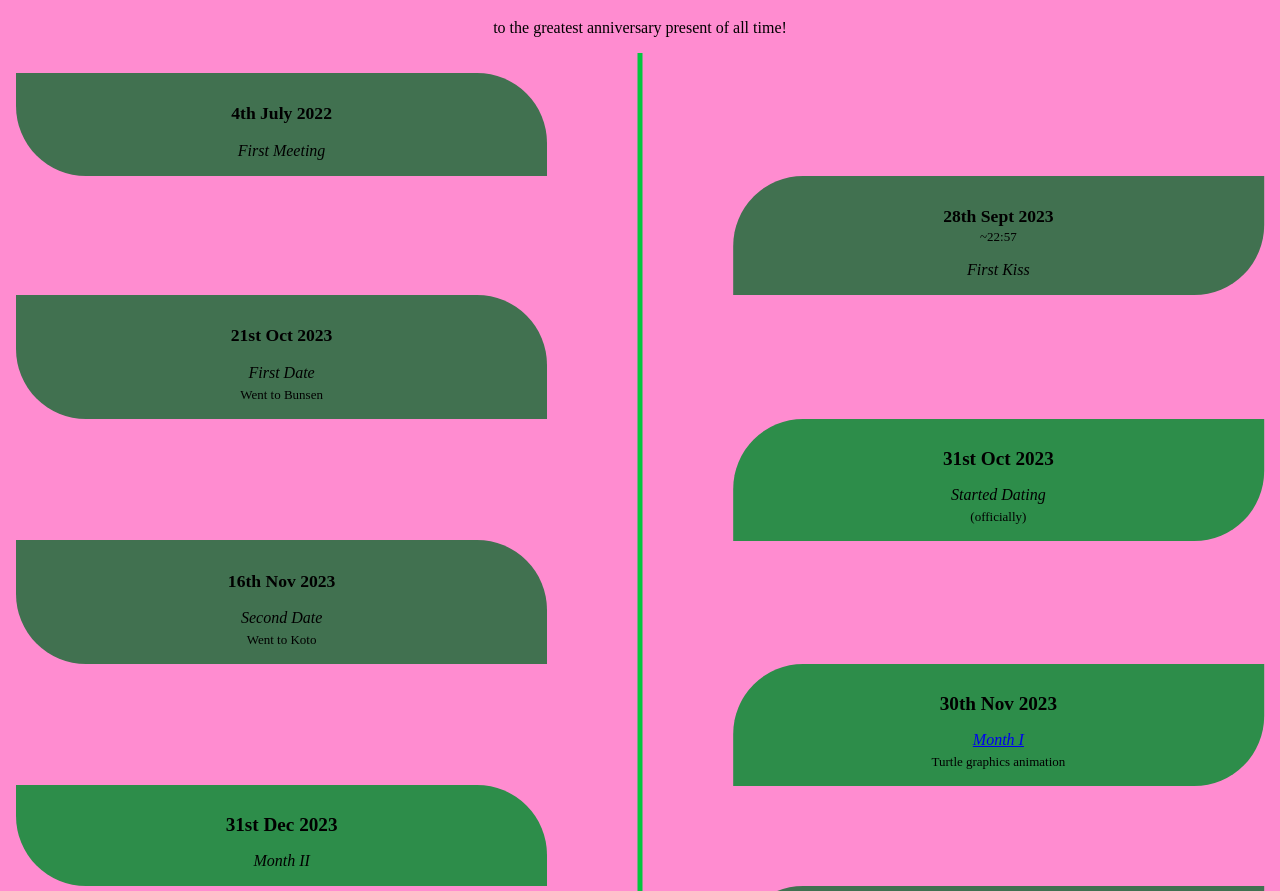
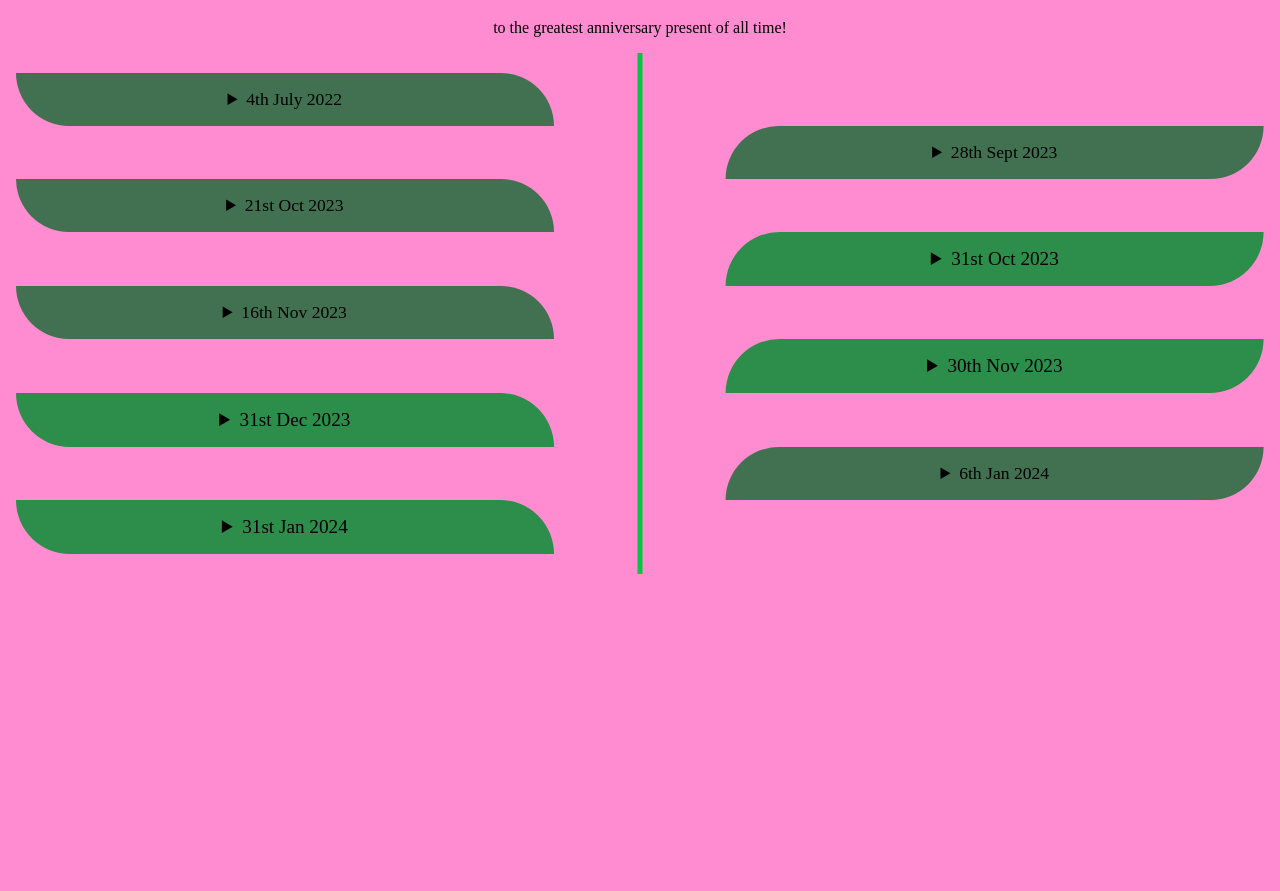
Before and after one commit to EonMurph/katelyn, a plain HTML site: page index.html in a window 1280 px wide. Shown: the part 61-952 px from the top of the page. After the commit the page ends 800 px from the top, so only its background shows below. Drawn offline with Linux system fonts and the light colour scheme.

Commit message:
Updated timeline to use detail elements

```diff
--- a/html/css/timeline.css
+++ b/html/css/timeline.css
@@ -12,17 +12,17 @@
   padding: 20px 0px;
 
   /* || Individual Timeline Entries Rules */
-  section.timeline-content {
+  details.timeline-content {
     border-radius: 0 70px;
     background-color: var(--leaf-color);
     width: 40%;
     margin-left: var(--event-margin);
-    padding: 0.8em;
+    padding: 1em;
 
     &.event {
       background-color: color-mix(in srgb, var(--leaf-color), #555);
 
-      > h3:has(+ p > span) {
+      > summary:has(+ p > span) {
         margin-bottom: 0px;
       }
     }
@@ -39,11 +39,14 @@
     }
 
     /* ||| Entry Text Rules */
-    > h2 {
+    &.anniversary > summary {
       font-size: 1.2em;
     }
-    > h3 {
+    &.event > summary {
       font-size: 1.1em;
+    }
+    > summary {
+      margin-bottom: 0px;
     }
     > * {
       text-align: center;
@@ -51,6 +54,7 @@
     > p {
       font-style: italic;
       margin-bottom: 3px;
+      margin-top: 8px;
 
       &:has(> span) {
         margin-top: 0px;
--- a/index.html
+++ b/index.html
@@ -15,48 +15,49 @@
 
     <main>
       <section id="timeline">
-        <section class="timeline-content event">
-          <h3>4th July 2022</h3>
+        <details class="timeline-content event">
+          <summary>4th July 2022</summary>
           <p>First Meeting</p>
-        </section>
-        <section class="timeline-content event">
-          <h3>28th Sept 2023</h3>
+        </details>
+        <details class="timeline-content event">
+          <summary>28th Sept 2023</summary>
           <p><span>&#126;22:57</span></p>
           <p>First Kiss</p>
-        </section>
-        <section class="timeline-content event">
-          <h3>21st Oct 2023</h3>
+        </details>
+        <details class="timeline-content event">
+          <summary>21st Oct 2023</summary>
           <p>First Date</p>
           <p><span>Went to Bunsen</span></p>
-        </section>
-        <section class="timeline-content anniversary">
-          <h2>31st Oct 2023</h2>
-          <p>Started Dating</p>
+        </details>
+        <details class="timeline-content anniversary">
+          <summary>31st Oct 2023</summary>
+          <p>Started Going Out</p>
           <p><span>(officially)</span></p>
-        </section>
-        <section class="timeline-content event">
-          <h3>16th Nov 2023</h3>
+        </details>
+        <details class="timeline-content event">
+          <summary>16th Nov 2023</summary>
           <p>Second Date</p>
           <p><span>Went to Koto</span></p>
-        </section>
-        <section class="timeline-content anniversary">
-          <h2>30th Nov 2023</h2>
+        </details>
+        <details class="timeline-content anniversary">
+          <summary>30th Nov 2023</summary>
           <p><a href="html/month-1.html">Month I</a></p>
           <p><span>Turtle graphics animation</span></p>
-        </section>
-        <section class="timeline-content anniversary">
-          <h2>31st Dec 2023</h2>
+        </details>
+        <details class="timeline-content anniversary">
+          <summary>31st Dec 2023</summary>
           <p>Month II</p>
-        </section>
-        <section class="timeline-content event">
-          <h3>6th Jan 2024</h3>
-          <p>Dublin Day Trip</p>
-        </section>
-        <section class="timeline-content anniversary">
-          <h2>31st Jan 2024</h2>
+        </details>
+        <details class="timeline-content event">
+          <summary>6th Jan 2024</summary>
+          <p>Third Date</p>
+          <p><span>Had a Dublin shopping date</span></p>
+        </details>
+        <details class="timeline-content anniversary">
+          <summary>31st Jan 2024</summary>
           <p>Month III</p>
           <p><span>An actual website</span></p>
-        </section>
+        </details>
       </section>
     </main>
 
```
